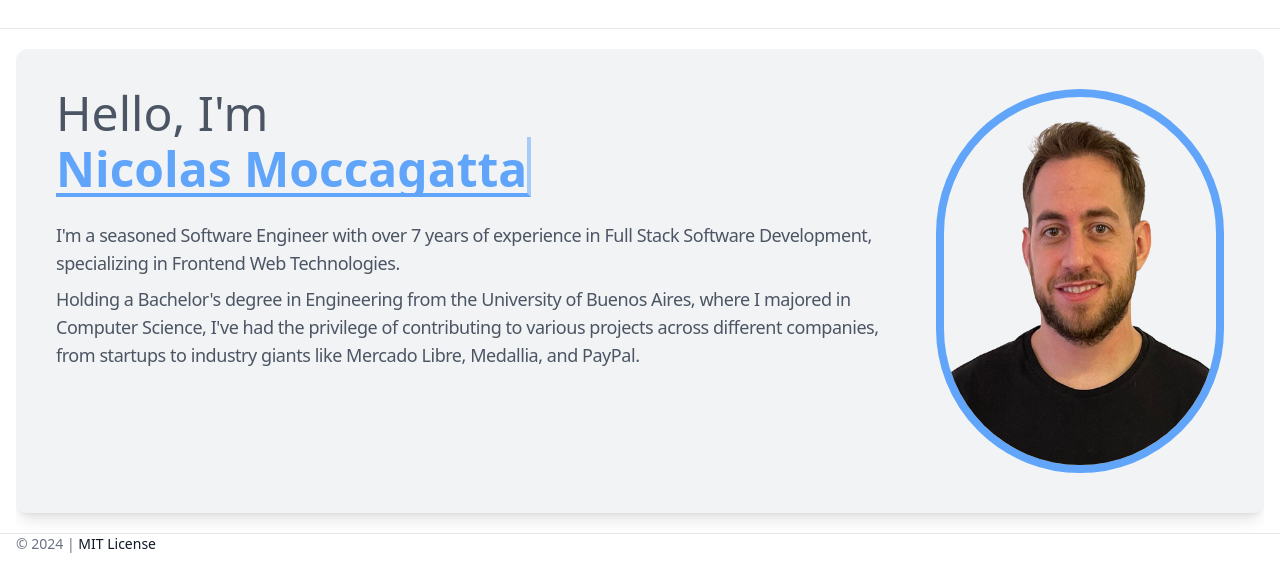
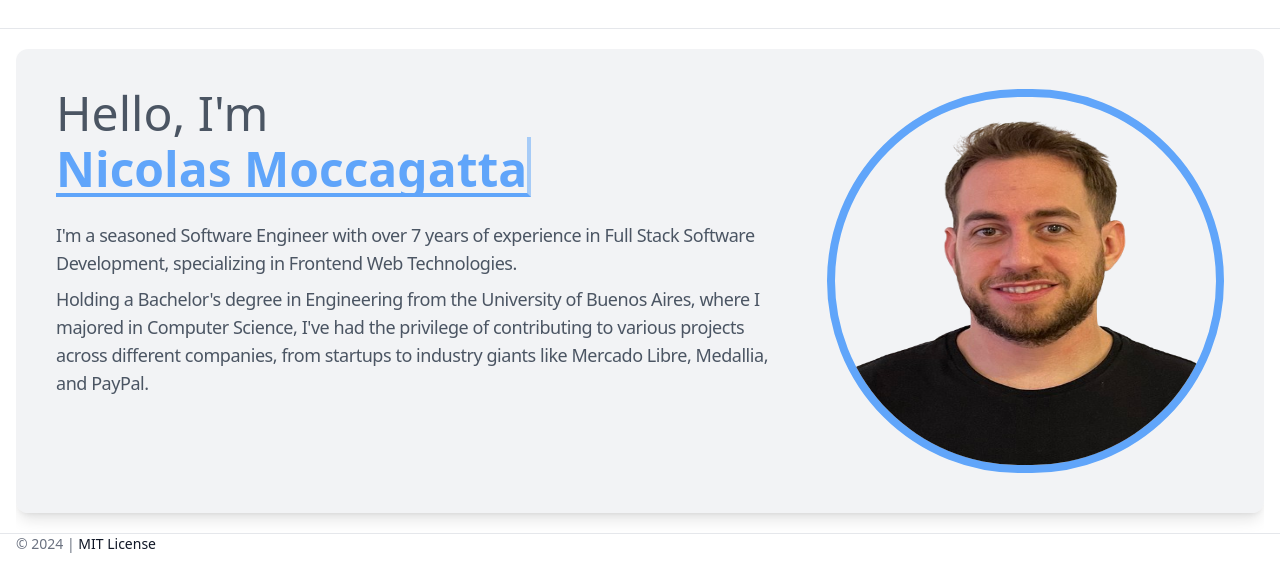
Before and after one commit to nicomoccagatta/nicomoccagatta.com, a Nuxt app: page / in a window 1280 px wide. Shown: the top 588 px of the page. Built offline with nearby package versions, Linux system fonts and the light colour scheme.

Commit message:
Image optimization

```diff
--- a/nuxt.config.ts
+++ b/nuxt.config.ts
@@ -6,7 +6,7 @@ export default defineNuxtConfig({
     classSuffix: '',
   },
   devtools: { enabled: true },
-  modules: ['@nuxtjs/seo', "@nuxtjs/tailwindcss", '@nuxtjs/color-mode'],
+  modules: ['@nuxtjs/seo', "@nuxtjs/tailwindcss", '@nuxtjs/color-mode', "@nuxt/image"],
   site: {
     url: "https://nicomoccagatta.com",
     name: "Nicolas Moccagatta's Personal Website",
--- a/package.json
+++ b/package.json
@@ -10,9 +10,10 @@
     "postinstall": "nuxt prepare"
   },
   "dependencies": {
+    "@nuxt/image": "^1.7.0",
+    "@nuxtjs/color-mode": "^3.4.1",
     "@nuxtjs/seo": "^2.0.0-rc.10",
     "@nuxtjs/tailwindcss": "^6.12.0",
-    "@nuxtjs/color-mode": "^3.4.1",
     "nuxt": "^3.11.2",
     "sass": "^1.75.0",
     "vue": "^3.4.21",
--- a/pages/index.vue
+++ b/pages/index.vue
@@ -20,7 +20,7 @@
 
       </div>
 
-      <img class="rounded-xl lg:rounded-full border-blue-400 border-8 w-full lg:w-72 lg:h-96" src="/img/nico.png" alt="Nicolas" />
+      <NuxtImg placeholder class="rounded-xl lg:rounded-full border-blue-400 border-8 w-full lg:min-w-72 lg:h-96" src="/img/nico.png" alt="Nicolas" />
     </div>
   </div>
 </template>
```
Also changed, not shown: 1 other file (tests, documents, lock files or other folders).
